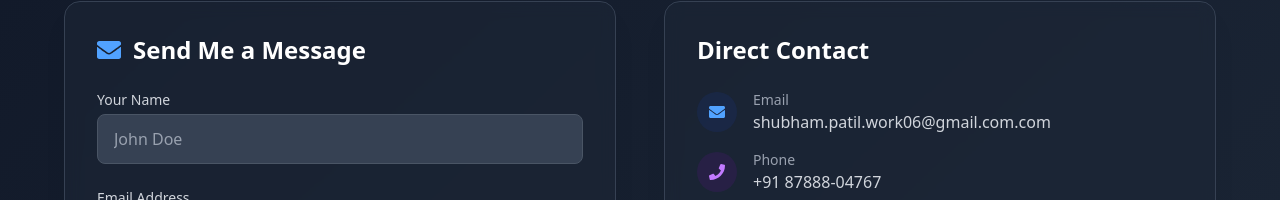
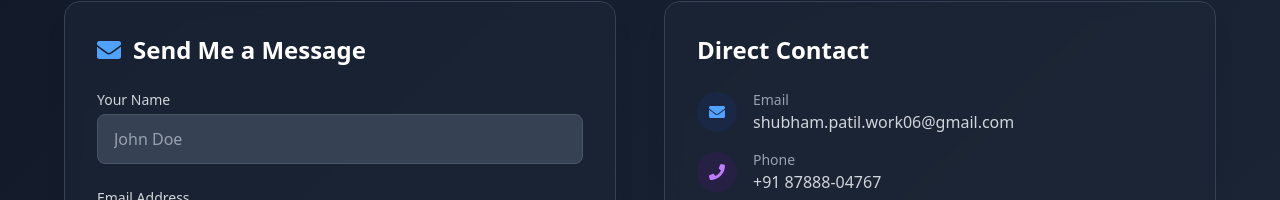
Before and after one commit to Shubham-Patil-06/Portfolio, a React (Vite) app: page /contact in a window 1280 px wide. Shown: the part 307-507 px from the top of the page. Built offline with nearby package versions, Linux system fonts and the light colour scheme.

Commit message:
Update Contact.jsx

```diff
--- a/src/pages/Contact.jsx
+++ b/src/pages/Contact.jsx
@@ -117,7 +117,7 @@ const Contact = () => {
                                 </div>
                                 <div>
                                     <p className="text-sm text-gray-400">Email</p>
-                                    <p>shubham.patil.work06@gmail.com.com</p>
+                                    <p>shubham.patil.work06@gmail.com</p>
                                 </div>
                             </motion.a>
 
```
